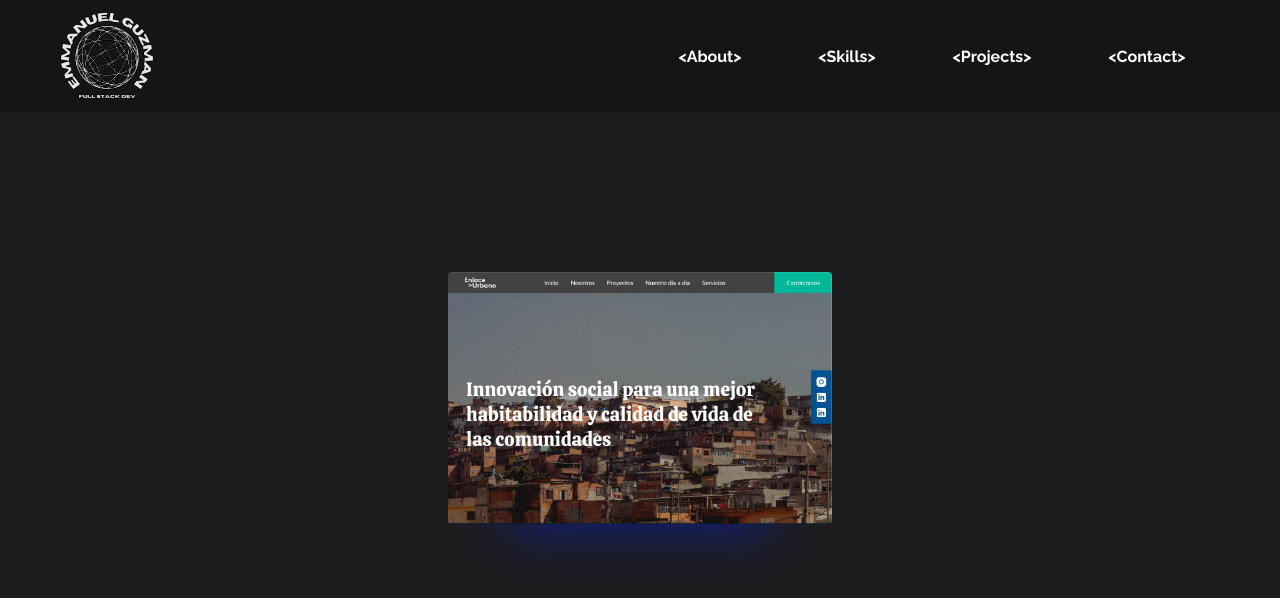
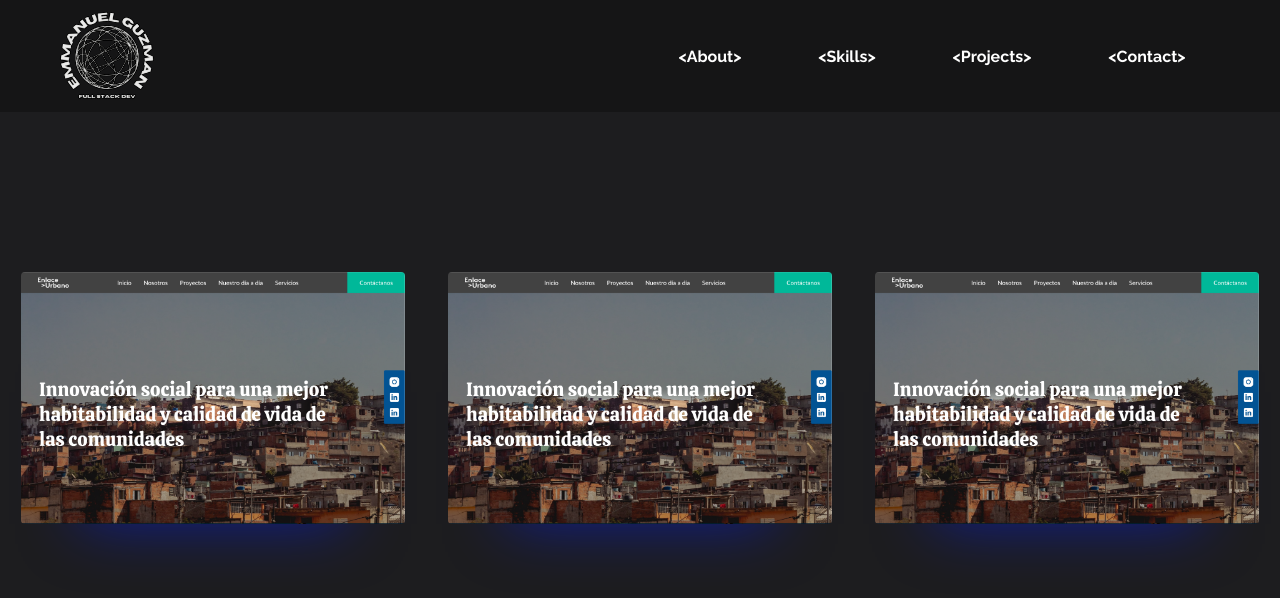
Before and after one commit to Rguzman77/react-portfolio, a React (Vite) app: page /projects in a window 1280 px wide. Shown: the top 598 px of the page. Built offline with nearby package versions, Linux system fonts and the light colour scheme.

Commit message:
created splide branch

```diff
--- a/package.json
+++ b/package.json
@@ -10,6 +10,7 @@
     "preview": "vite preview"
   },
   "dependencies": {
+    "@splidejs/splide": "^4.1.4",
     "icons": "^1.0.0",
     "js-file-download": "^0.4.12",
     "react": "^18.2.0",
--- a/src/pages/projects/ProjectCardStyle.tsx
+++ b/src/pages/projects/ProjectCardStyle.tsx
@@ -5,6 +5,7 @@ export const ProjectCardStyle=styled.article`
     width: 30vw;
     margin: 0 auto;
     margin-top:20vh;
+
 
 
 article img:first-child{
@@ -22,7 +23,7 @@ article img:last-child{
     right: 0;
     margin: auto;
     transform: translateY(25%);
-    transition: .3s ease;
+    transition: .3s ease-in-out;
     opacity: 0;
 }
 
@@ -33,7 +34,7 @@ article:hover{
     translateY(-5%)
     translateZ(0);
     cursor: pointer;
-    transition: .3s ease;
+    transition: .3s ease-in-out;
 }
 
 article::before{
@@ -47,8 +48,7 @@ article::before{
         to bottom,
         transparent 10%,rgba(0,0,0,0.5)50%,rgba(0,0,0)95%);
         opacity: 0;
-        transition: all .3s ease;
-        ;
+        transition: all .3s ease-in-out;
     }
 
 article:hover::before{
@@ -58,5 +58,6 @@ article:hover::before{
 article:hover img:last-child{
     opacity: 1;
     transform: translateY(10%);
+    transition:all ease-in-out;
 }
 `
--- a/src/pages/projects/projects.tsx
+++ b/src/pages/projects/projects.tsx
@@ -1,18 +1,35 @@
 import { ProjectCardStyle } from './ProjectCardStyle'
 import background from '../../assets/enlacebackground.png'
 import logo from '../../assets/enlacelogo.svg'
+import { Link } from 'react-router-dom'
+
 
 
 const projects = () => {
   return (
-    <>
-    <ProjectCardStyle>
-      <article>
-        <img src={background} alt="Enlace Urbano Background" />
-        <img src={logo} alt="Enlace Urbano Logo" />
-      </article>
-    </ProjectCardStyle>
-    </>
+    <div Style='display: flex; flex-direction:row;'>
+      <ProjectCardStyle>
+      <Link to='https://github.com/Enlace-Urbano'> <article>
+          <img src={background} alt="Enlace Urbano Background" />
+          <img src={logo} alt="Enlace Urbano Logo" />
+        </article>
+      </Link>
+      </ProjectCardStyle>
+      <ProjectCardStyle>
+      <Link to='https://github.com/Enlace-Urbano'> <article>
+          <img src={background} alt="Enlace Urbano Background" />
+          <img src={logo} alt="Enlace Urbano Logo" />
+        </article>
+      </Link>
+      </ProjectCardStyle>
+      <ProjectCardStyle>
+      <Link to='https://github.com/Enlace-Urbano'> <article>
+          <img src={background} alt="Enlace Urbano Background" />
+          <img src={logo} alt="Enlace Urbano Logo" />
+        </article>
+      </Link>
+      </ProjectCardStyle>
+    </div>
   )
 }
 
--- /dev/null
+++ b/src/resources/gpt.tsx
@@ -0,0 +1,2 @@
+import openai from '@openai/api'
+const OPENAI_API_KEY = process.env.REACT_APP_OPENAI_API_KEY;
```
Also changed, not shown: 2 other files (tests, documents, lock files or other folders).
